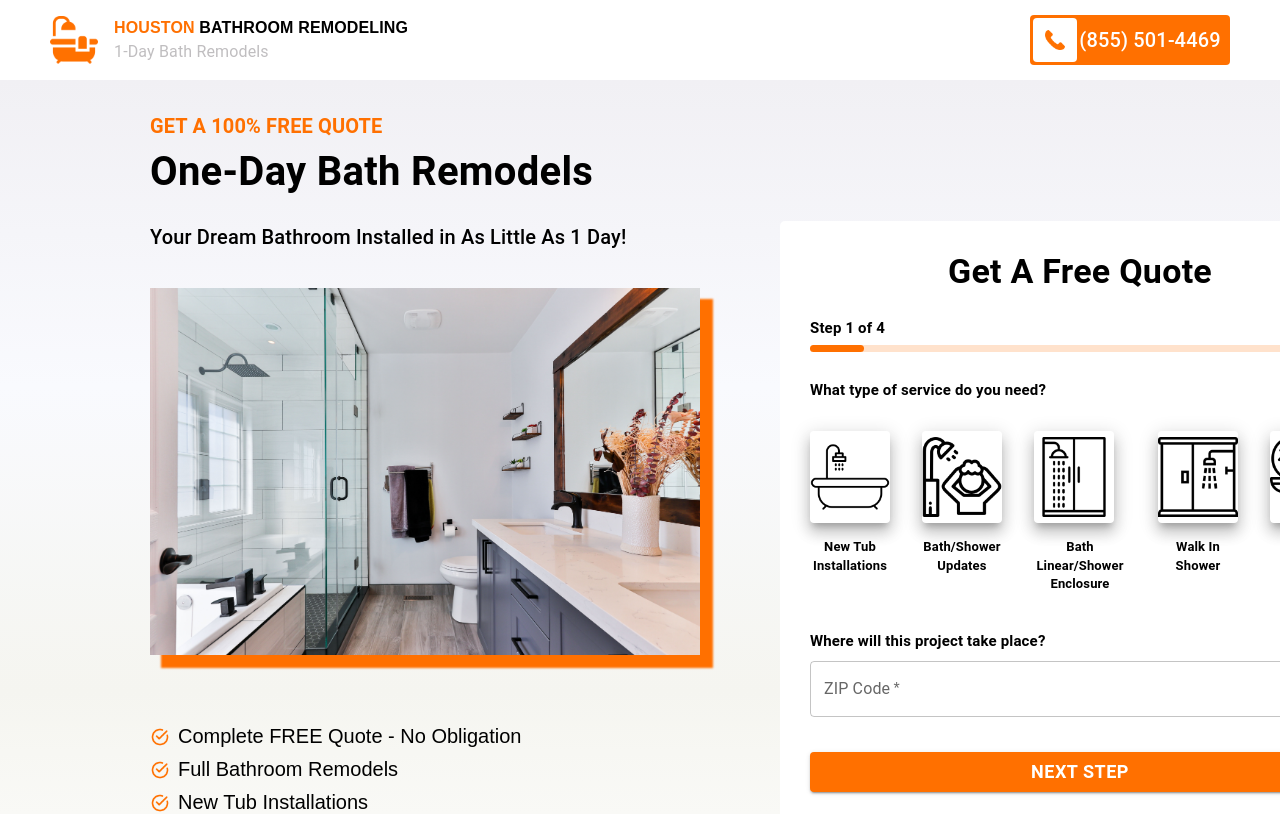
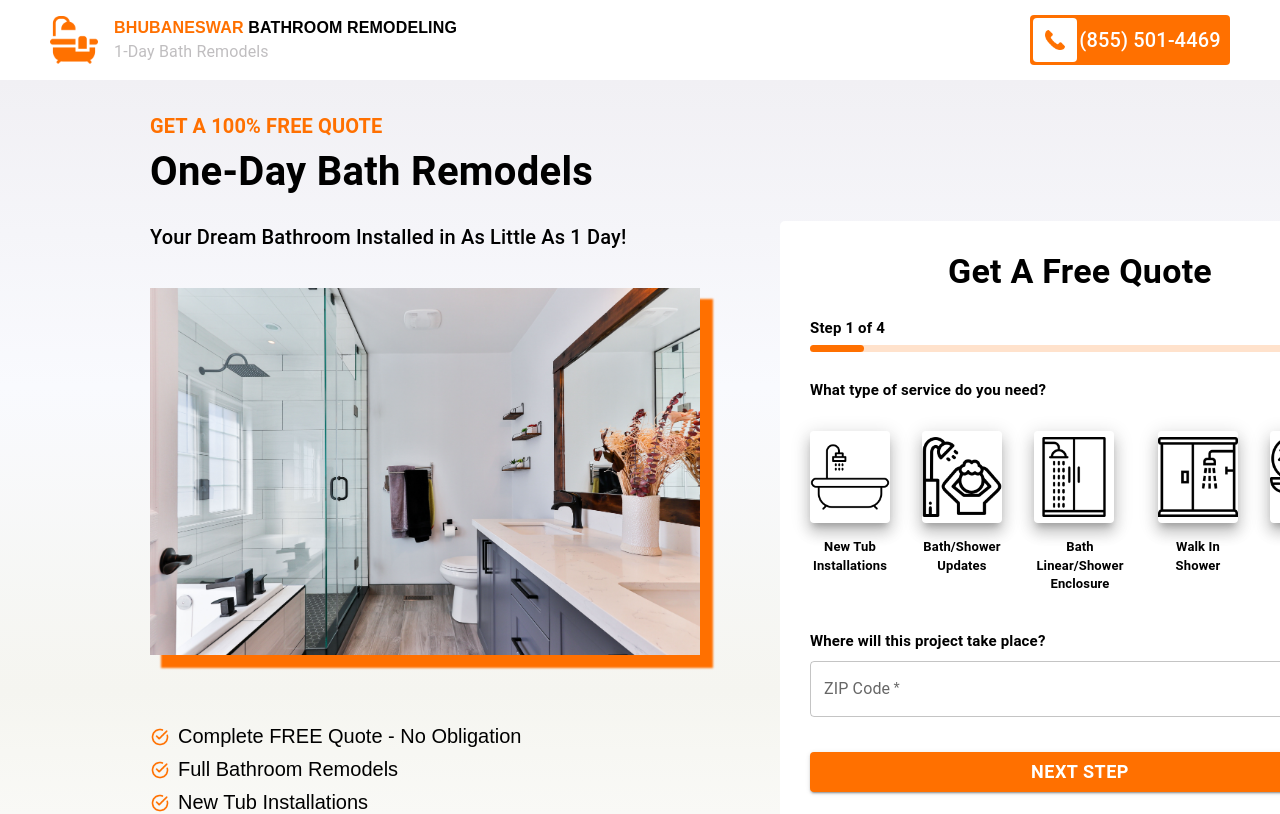
Before and after one commit to dushmanta05/remodel-bathroom, a React (Vite) app: page / in a window 1280 px wide. Shown: the top 814 px of the page. Built offline with nearby package versions, Linux system fonts and the light colour scheme.

Commit message:
update navbar title

```diff
--- a/src/components/Navbar.jsx
+++ b/src/components/Navbar.jsx
@@ -11,7 +11,7 @@ const Navbar = () => {
         <Stack direction='row' alignItems='center' justifyContent='center' spacing={2}>
           <img src={Logo} alt='logo' style={{width: '48px'}} />
           <Stack direction='column'>
-            <Typography component='h2' fontFamily='Arial' fontWeight='bold'><span style={{color: '#FF7000'}}>HOUSTON</span> BATHROOM REMODELING</Typography>
+            <Typography component='h2' fontFamily='Arial' fontWeight='bold'><span style={{color: '#FF7000'}}>BHUBANESWAR</span> BATHROOM REMODELING</Typography>
             <Typography color={{color: '#c0bec0'}}>1-Day Bath Remodels</Typography>
           </Stack>
         </Stack>
```
